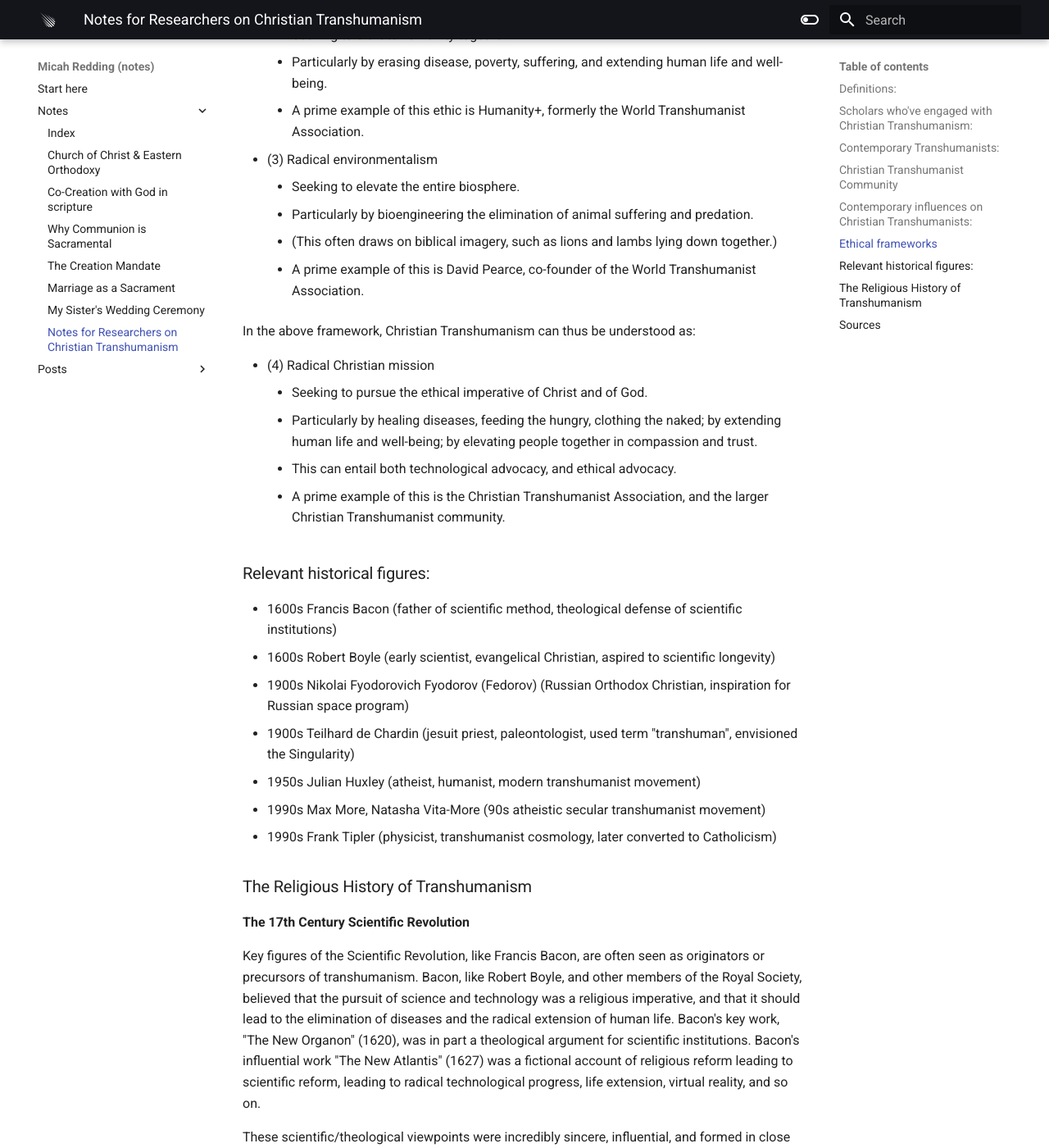
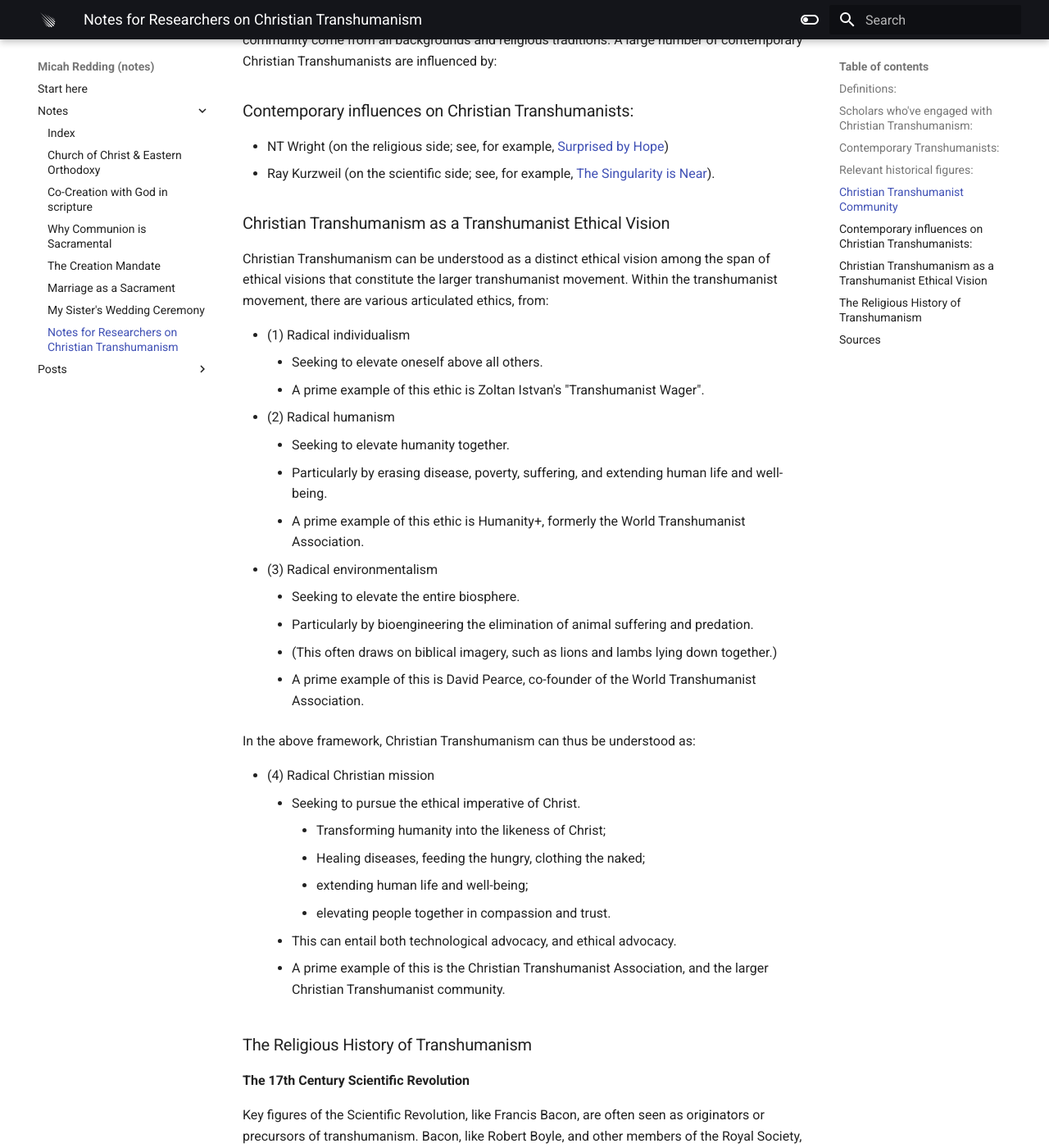
Before and after one commit to micahredding/notes, an MkDocs documentation site: the page built from docs/notes/Notes for Researchers on Christian Transhumanism.md, in a window 1280 px wide and 1400 px high, scrolled down 1597 px. Shown: the whole window at 82% size. Built offline with MkDocs 1.6.1 and Material for MkDocs 9.7.7, drawn with Linux system fonts in a browser that asks for light colours; some of the changed text lies outside the part shown.

Commit message:
20231013224223

```diff
--- a/docs/notes/Notes for Researchers on Christian Transhumanism.md
+++ b/docs/notes/Notes for Researchers on Christian Transhumanism.md
@@ -9,6 +9,7 @@
 - J. Jeanine Thweatt
 
 ### Contemporary Transhumanists:
+-  *(some may not publically use the label, but will generally be considered such anyway)*
 - Ray Kurzweil
 - Nick Bostrom
 - David Pearce
@@ -22,6 +23,16 @@
 - Elon Musk
 - Peter Thiel
 
+### Relevant historical figures:
+- 1600s Francis Bacon (father of scientific method, theological defense of scientific institutions)
+- 1600s Robert Boyle (early scientist, evangelical Christian, aspired to scientific longevity)
+- 1900s Nikolai Fyodorovich Fyodorov (Fedorov) (Russian Orthodox Christian, inspiration for Russian space program)
+- 1900s Teilhard de Chardin (jesuit priest, paleontologist, used term "transhuman", envisioned the Singularity)
+- 1950s Julian Huxley (atheist, humanist, modern transhumanist movement)
+- 1980s FM 2030
+- 1990s Max More, Natasha Vita-More (90s atheistic secular transhumanist movement)
+- 1990s Frank Tipler (physicist, transhumanist cosmology, later converted to Catholicism)
+
 ### Christian Transhumanist Community
 Christian Transhumanism is an ecumenical community, in keeping with its engagement with a wide variety of both secular and religious thought. People in the Christian Transhumanist community come from all backgrounds and religious traditions. A large number of contemporary Christian Transhumanists are influenced by:
 
@@ -29,8 +40,8 @@
 - NT Wright (on the religious side; see, for example, [Surprised by Hope](https://amzn.to/3LOJUHl))
 - Ray Kurzweil (on the scientific side; see, for example, [The Singularity is Near](https://amzn.to/3LSGaVd)).
 
-### Ethical frameworks
-Within the transhumanist movement, there are various articulated ethics, from:
+### Christian Transhumanism as a Transhumanist Ethical Vision
+Christian Transhumanism can be understood as a distinct ethical vision among the span of ethical visions that constitute the larger transhumanist movement. Within the transhumanist movement, there are various articulated ethics, from:
 
 - (1) Radical individualism
     - Seeking to elevate oneself above all others.
@@ -48,19 +59,13 @@
 In the above framework, Christian Transhumanism can thus be understood as:
 
 - (4) Radical Christian mission
-    - Seeking to pursue the ethical imperative of Christ and of God.
-    - Particularly by healing diseases, feeding the hungry, clothing the naked; by extending human life and well-being; by elevating people together in compassion and trust.
+    - Seeking to pursue the ethical imperative of Christ.
+	    - Transforming humanity into the likeness of Christ;
+	    - Healing diseases, feeding the hungry, clothing the naked;
+	    - extending human life and well-being;
+	    - elevating people together in compassion and trust.
     - This can entail both technological advocacy, and ethical advocacy.
     - A prime example of this is the Christian Transhumanist Association, and the larger Christian Transhumanist community.
-
-### Relevant historical figures:
-- 1600s Francis Bacon (father of scientific method, theological defense of scientific institutions)
-- 1600s Robert Boyle (early scientist, evangelical Christian, aspired to scientific longevity)
-- 1900s Nikolai Fyodorovich Fyodorov (Fedorov) (Russian Orthodox Christian, inspiration for Russian space program)
-- 1900s Teilhard de Chardin (jesuit priest, paleontologist, used term "transhuman", envisioned the Singularity)
-- 1950s Julian Huxley (atheist, humanist, modern transhumanist movement)
-- 1990s Max More, Natasha Vita-More (90s atheistic secular transhumanist movement)
-- 1990s Frank Tipler (physicist, transhumanist cosmology, later converted to Catholicism)
 
 ### The Religious History of Transhumanism
 
@@ -94,6 +99,8 @@
 
 Tipler asked "What would it take for life to survive all the way to the end of time?", and his answer envisioned the universe becoming filled with life, which then guides the entire cosmos into a convergent point of infinite intelligence, power, and beauty. Tipler argues this Omega Point would not only be able to guarantee immortality to all those living, but to engineer the resurrection of all beings who have ever lived, raising them to glory and pleasure beyond our wildest imaginations.
 
+Micah Redding has summarized the Omega Point Theory [here](https://www.micahredding.com/blog/omega-point-theory/), and interviewed Tipler [here](https://www.christiantranshumanism.org/podcast/19/).
+
 Tipler's vision was endorsed by fellow physicist David Deutsch in *The Fabric of Reality*, who nevertheless disagreed with the religious interpretation of Tipler's vision, and remained an atheist.
 
 Tipler's vision was influential in the (largely secular) 90s transhumanist movement.
```
